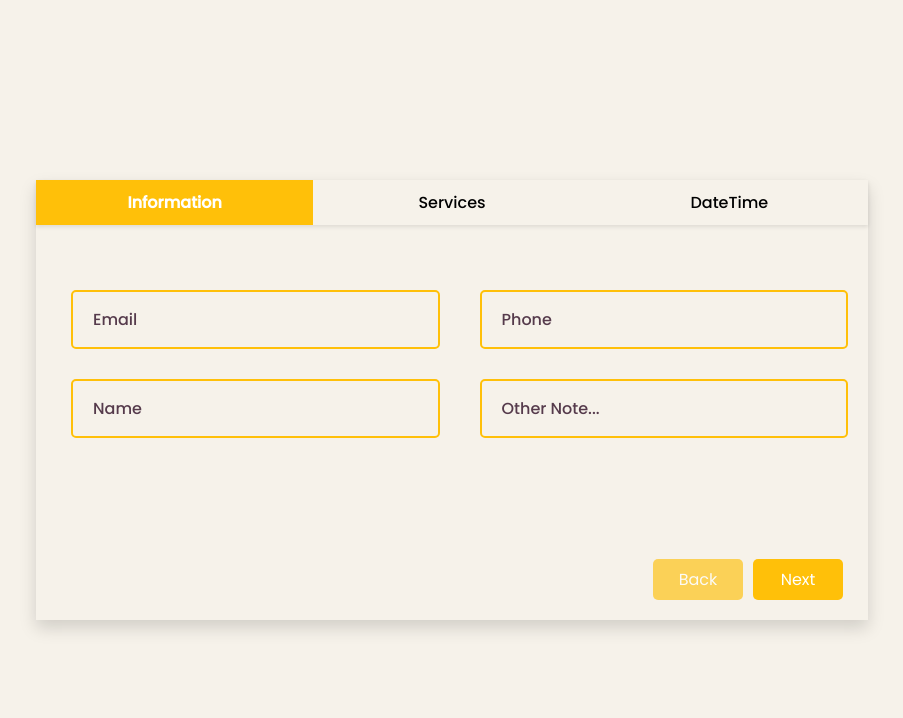
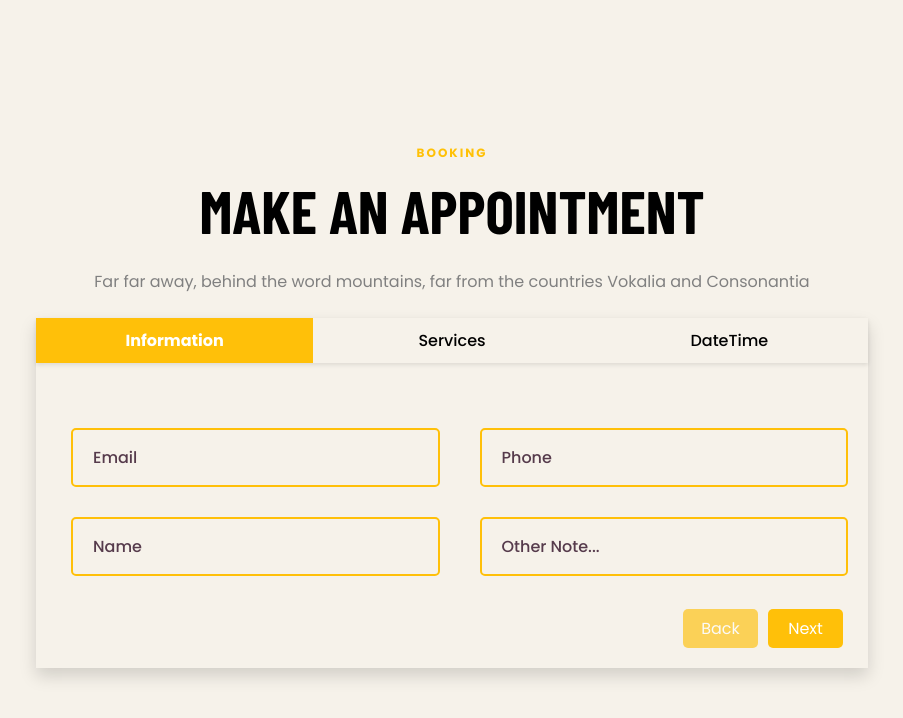
Before and after one commit to ITEC-Group-DPT/barberino_fe, a React (Create React App) app: page / in a window 1280 px wide. Shown: the top 718 px of the page, without its empty margins (188-1091 px from the left). Built offline with nearby package versions, Linux system fonts and the light colour scheme.

Commit message:
Complete basic home UI

```diff
--- a/src/component/bookingStep/bookingForm.scss
+++ b/src/component/bookingStep/bookingForm.scss
@@ -3,7 +3,7 @@
 .booking {
   align-self: center;
   width: 65%;
-  min-height: 55vh;
+  height: 350px;
   box-shadow: 0 0.5rem 1rem rgb(0 0 0 / 15%);
   position: relative;
 
@@ -38,8 +38,8 @@
   background: $orange;
   border: 0;
   color: white;
-  padding: 8px 18px;
-  width: 90px;
+  padding: 7px 0;
+  width: 75px;
   margin: 0 5px;
   border-radius: 5px;
   font-size: 16px;
--- a/src/component/bookingStep/step/step.scss
+++ b/src/component/bookingStep/step/step.scss
@@ -26,7 +26,7 @@
 
 .services {
   padding: 25px;
-  height: 30vh;
+  height: 180px;
   overflow: auto;
 }
 
--- a/src/component/bookingStep/step/stepInfo.jsx
+++ b/src/component/bookingStep/step/stepInfo.jsx
@@ -10,6 +10,7 @@ const StepInfo = ({ data, setData }) => {
         <input
           className="info__input"
           type="email"
+          name="email"
           placeholder="Email"
           value={data?.email || ""}
           onChange={(event) => handleChange("email", event)}
@@ -17,6 +18,7 @@ const StepInfo = ({ data, setData }) => {
         <input
           className="info__input"
           type="tel"
+          name="phone"
           placeholder="Phone"
           value={data?.phone || ""}
           onChange={(event) => handleChange("phone", event)}
--- a/src/index.scss
+++ b/src/index.scss
@@ -1,4 +1,6 @@
-@import url("https://fonts.googleapis.com/css2?family=Poppins:wght@100;300;400;500&display=swap");
+@import url("https://fonts.googleapis.com/css2?family=Poppins:wght@100;300;400;500;600;700;800&display=swap");
+
+@import url("https://fonts.googleapis.com/css2?family=Barlow+Condensed:wght@600;700&family=Poppins:wght@500&display=swap");
 
 h2,
 h3,
--- a/src/layout/home.jsx
+++ b/src/layout/home.jsx
@@ -5,6 +5,12 @@ import "./home.scss";
 const App = () => {
   return (
     <div className="container">
+      <h3 className="subHeading">Booking</h3>
+      <h2 className="heading">Make an appointment</h2>
+      <p className="grayText">
+        Far far away, behind the word mountains, far from the
+        countries Vokalia and Consonantia
+      </p>
       <Stepper />
     </div>
   );
--- a/src/layout/home.scss
+++ b/src/layout/home.scss
@@ -4,5 +4,31 @@
   background: #f6f2ea;
   height: 100vh;
   display: flex;
+  flex-direction: column;
+  text-align: center;
   justify-content: center;
 }
+
+.heading {
+  font-size: 60px;
+  font-weight: 700;
+  line-height: 1.1;
+  font-family: "Barlow Condensed", sans-serif;
+  text-transform: uppercase;
+  margin: 10px 0;
+}
+
+.subHeading {
+  font-size: 12px;
+  display: block;
+  margin-bottom: 5px;
+  text-transform: uppercase;
+  color: #ffc107;
+  font-weight: 700;
+  letter-spacing: 2px;
+}
+
+.grayText {
+  color: #808080;
+  margin-bottom: 24px;
+}
```
